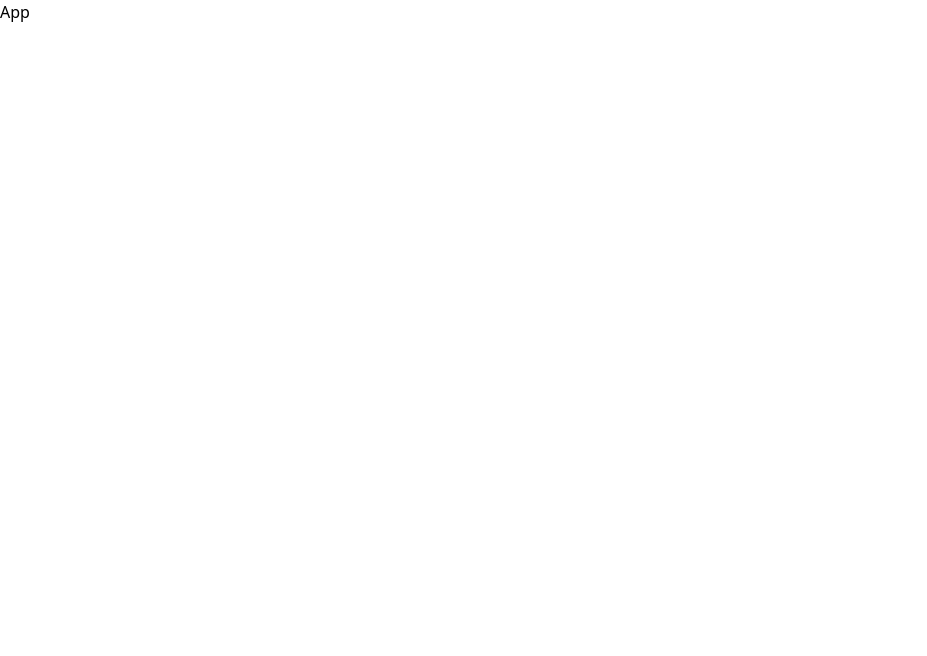
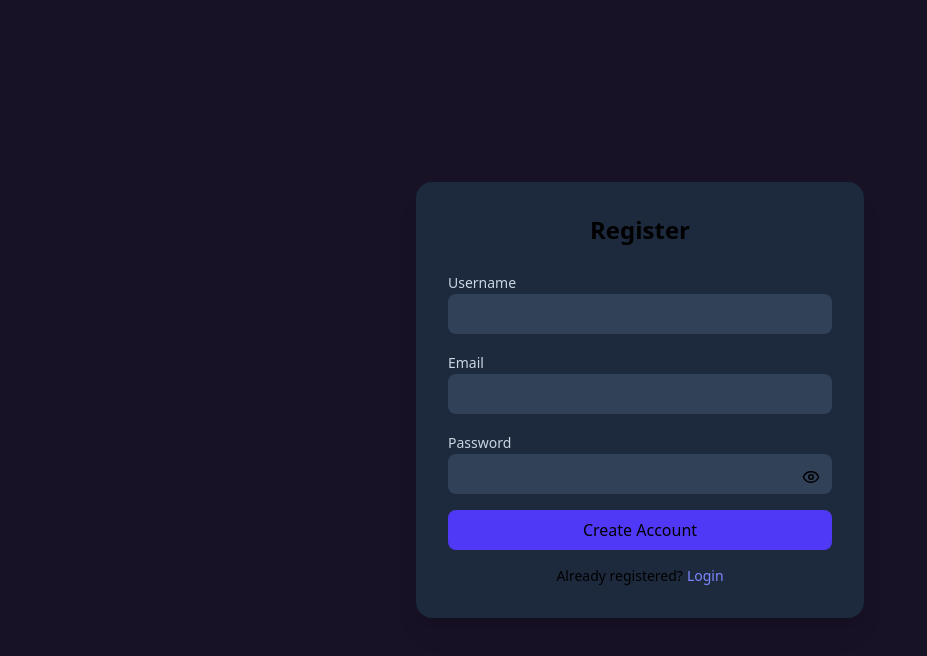
Before and after one commit to CodeWithMe569/chat-app, a React app in the folder frontend/: page /register in a window 1280 px wide. Shown: the top 656 px of the page, without its empty margins (0-927 px from the left). Built offline with nearby package versions, Linux system fonts and the light colour scheme; the HTML template or start-up script is replaced by a standard one.

Commit message:
feat (frontend): adding auth routes and api connection

```diff
--- a/frontend/package.json
+++ b/frontend/package.json
@@ -11,8 +11,10 @@
   },
   "dependencies": {
     "@tailwindcss/vite": "^4.1.18",
+    "lucide-react": "^0.563.0",
     "react": "^19.2.0",
     "react-dom": "^19.2.0",
+    "react-router-dom": "^7.13.0",
     "tailwindcss": "^4.1.18"
   },
   "devDependencies": {
--- a/frontend/src/App.jsx
+++ b/frontend/src/App.jsx
@@ -1,7 +1,14 @@
-import React from 'react'
+import { BrowserRouter, Routes, Route } from "react-router-dom"
+import Login from "./pages/Login"
+import Register from "./pages/Register"
 
-export default function App() {
-    return (
-        <div>App</div>
-    )
+export default function App(){
+  return (
+    <BrowserRouter>
+      <Routes>
+        <Route path="/" element={<Login />} />
+        <Route path="/register" element={<Register />} />
+      </Routes>
+    </BrowserRouter>
+  )
 }
--- /dev/null
+++ b/frontend/src/components/ui/Button.jsx
@@ -0,0 +1,24 @@
+export default function Button({
+  children,
+  loading=false,
+  className="",
+  ...props
+}) {
+  return (
+    <button
+      {...props}
+      disabled={loading}
+      className={`
+        w-full py-2 rounded-lg
+        bg-indigo-600
+        hover:bg-indigo-700
+        transition
+        disabled:opacity-60
+        cursor-pointer
+        ${className}
+      `}
+    >
+      {loading ? "..." : children}
+    </button>
+  )
+}
--- /dev/null
+++ b/frontend/src/components/ui/Input.jsx
@@ -0,0 +1,36 @@
+export default function Input({
+  label,
+  error,
+  className = "",
+  ...props
+}) {
+  return (
+    <div className="space-y-1">
+
+      {label && (
+        <label className="text-sm text-slate-300">
+          {label}
+        </label>
+      )}
+
+      <input
+        {...props}
+        className={`
+          w-full px-3 py-2 rounded-lg
+          bg-slate-700
+          focus:outline-none
+          focus:ring-2
+          focus:ring-indigo-500
+          ${className}
+        `}
+      />
+
+      {error && (
+        <p className="text-xs text-red-400">
+          {error}
+        </p>
+      )}
+
+    </div>
+  )
+}
--- /dev/null
+++ b/frontend/src/hooks/useForm.js
@@ -0,0 +1,31 @@
+import { useState } from "react"
+
+export default function useForm(initial, validateFn){
+
+  const [values,setValues] = useState(initial)
+  const [errors,setErrors] = useState({})
+
+  const handleChange = e => {
+    const { name, value } = e.target
+    setValues(v => ({...v,[name]:value}))
+  }
+
+  const runValidation = () => {
+    const err = validateFn(values)
+    setErrors(err)
+    return Object.keys(err).length === 0
+  }
+
+  const reset = () => {
+    setValues(initial)
+    setErrors({})
+  }
+
+  return {
+    values,
+    errors,
+    handleChange,
+    runValidation,
+    reset
+  }
+}
--- a/frontend/src/layouts/AuthLayout.jsx
+++ b/frontend/src/layouts/AuthLayout.jsx
@@ -0,0 +1,19 @@
+export default function AuthLayout({ title, children }) {
+    return (
+        <div className="min-h-screen bg-[#181227] flex items-center justify-center px-4">
+
+            <div className="w-full max-w-md bg-slate-800 rounded-2xl shadow-xl p-8">
+
+                {title && (
+                    <h1 className="text-2xl font-semibold mb-6 text-center">
+                        {title}
+                    </h1>
+                )}
+
+                {children}
+
+            </div>
+
+        </div>
+    )
+}
--- /dev/null
+++ b/frontend/src/pages/Login.jsx
@@ -0,0 +1,126 @@
+import { useState } from "react"
+import { Link } from "react-router-dom"
+import { useNavigate } from "react-router-dom"
+
+import AuthLayout from "../layouts/AuthLayout"
+import Input from "../components/ui/Input"
+import Button from "../components/ui/Button"
+import useForm from "../hooks/useForm"
+import { login } from "../services/api"
+
+import { Eye, EyeOff } from "lucide-react"
+
+
+export default function Login() {
+
+    const [showPassword, setShowPassword] = useState(false)
+
+    const [loading, setLoading] = useState(false)
+    const navigate = useNavigate()
+
+
+    // Validation Rules
+    const validate = (v) => {
+        const err = {}
+
+        if (!v.email)
+            err.email = "Email required"
+        else if (!/\S+@\S+\.\S+/.test(v.email))
+            err.email = "Invalid email"
+
+        if (!v.password)
+            err.password = "Password required"
+
+        return err
+    }
+
+    const {
+        values,
+        errors,
+        handleChange,
+        runValidation
+    } = useForm(
+        { email: "", password: "" },
+        validate
+    )
+
+    const handleSubmit = async (e) => {
+        e.preventDefault()
+
+        if (!runValidation()) return
+
+        try {
+            setLoading(true)
+
+            const res = await login(values)
+
+            if (res.token) {
+                localStorage.setItem("token", res.token)
+
+                navigate("/chat")
+            } else {
+                alert(res.msg || "Login failed")
+            }
+
+        } catch (err) {
+            alert("Server error")
+        } finally {
+            setLoading(false)
+        }
+    }
+
+
+    return (
+        <AuthLayout title="Login">
+
+            <form onSubmit={handleSubmit} className="space-y-4">
+
+                {/* Email */}
+                <Input
+                    label="Email"
+                    name="email"
+                    value={values.email}
+                    onChange={handleChange}
+                    error={errors.email}
+                />
+
+                {/* Password */}
+                <div className="relative">
+
+                    <Input
+                        label="Password"
+                        name="password"
+                        type={showPassword ? "text" : "password"}
+                        value={values.password}
+                        onChange={handleChange}
+                        error={errors.password}
+                    />
+
+                    <button
+                        type="button"
+                        onClick={() => setShowPassword(p => !p)}
+                        className="absolute right-3 top-[38px] text-slate-300 hover:text-white"
+                    >
+                        {showPassword
+                            ? <EyeOff size={18} />
+                            : <Eye size={18} />}
+                    </button>
+
+                </div>
+
+                <Button loading={loading}>
+                    Sign In
+                </Button>
+
+            </form>
+
+            <p className="text-sm text-center mt-4">
+                No account?
+                <Link to="/register" className="text-indigo-400 ml-1">
+                    Register
+                </Link>
+            </p>
+
+        </AuthLayout>
+    )
+}
--- /dev/null
+++ b/frontend/src/pages/Register.jsx
@@ -0,0 +1,139 @@
+import { useState } from "react"
+import { Link } from "react-router-dom"
+import { useNavigate } from "react-router-dom"
+
+import AuthLayout from "../layouts/AuthLayout"
+import Input from "../components/ui/Input"
+import Button from "../components/ui/Button"
+import useForm from "../hooks/useForm"
+import { register } from "../services/api"
+
+import { Eye, EyeOff } from "lucide-react"
+
+
+export default function Register() {
+
+    const [showPassword, setShowPassword] = useState(false)
+
+    const [loading, setLoading] = useState(false)
+    const navigate = useNavigate()
+
+
+    // ⭐ Validation Rules
+    const validate = (v) => {
+        const err = {}
+
+        if (!v.username)
+            err.username = "Username required"
+        else if (v.username.length < 3)
+            err.username = "Min 3 characters"
+
+        if (!v.email)
+            err.email = "Email required"
+        else if (!/\S+@\S+\.\S+/.test(v.email))
+            err.email = "Invalid email"
+
+        if (!v.password)
+            err.password = "Password required"
+        else if (v.password.length < 6)
+            err.password = "Min 6 characters"
+
+        return err
+    }
+
+    const {
+        values,
+        errors,
+        handleChange,
+        runValidation
+    } = useForm(
+        { username: "", email: "", password: "" },
+        validate
+    )
+
+    const handleSubmit = async (e) => {
+        e.preventDefault()
+
+        if (!runValidation()) return
+
+        try {
+            setLoading(true)
+
+            const res = await register(values)
+
+            // backend returns id on success
+            if (res.id) {
+                alert("Account created ✔")
+                navigate("/")
+            } else {
+                alert(res.msg || "Register failed")
+            }
+
+        } catch {
+            alert("Server error")
+        } finally {
+            setLoading(false)
+        }
+    }
+
+
+    return (
+        <AuthLayout title="Register">
+
+            <form onSubmit={handleSubmit} className="space-y-4">
+
+                <Input
+                    label="Username"
+                    name="username"
+                    value={values.username}
+                    onChange={handleChange}
+                    error={errors.username}
+                />
+
+                <Input
+                    label="Email"
+                    name="email"
+                    value={values.email}
+                    onChange={handleChange}
+                    error={errors.email}
+                />
+
+                <div className="relative">
+
+                    <Input
+                        label="Password"
+                        name="password"
+                        type={showPassword ? "text" : "password"}
+                        value={values.password}
+                        onChange={handleChange}
+                        error={errors.password}
+                    />
+
+                    <button
+                        type="button"
+                        onClick={() => setShowPassword(p => !p)}
+                        className="absolute right-3 top-[38px]"
+                    >
+                        {showPassword
+                            ? <EyeOff size={18} />
+                            : <Eye size={18} />}
+                    </button>
+
+                </div>
+
+                <Button loading={loading}>
+                    Create Account
+                </Button>
+
+            </form>
+
+            <p className="text-sm text-center mt-4">
+                Already registered?
+                <Link to="/" className="text-indigo-400 ml-1">
+                    Login
+                </Link>
+            </p>
+
+        </AuthLayout>
+    )
+}
--- /dev/null
+++ b/frontend/src/services/api.js
@@ -0,0 +1,21 @@
+const BASE = "http://localhost:9000";
+
+export async function login(data) {
+    const res = await fetch(`${BASE}/api/auth/login`, {
+        method: "POST",
+        headers: { "Content-Type": "application/json" },
+        body: JSON.stringify(data)
+    });
+
+    return res.json();
+}
+
+export async function register(data) {
+    const res = await fetch(`${BASE}/api/auth/register`, {
+        method: "POST",
+        headers: { "Content-Type": "application/json" },
+        body: JSON.stringify(data)
+    });
+
+    return res.json();
+}
```
Also changed, not shown: 1 other file (tests, documents, lock files or other folders).
